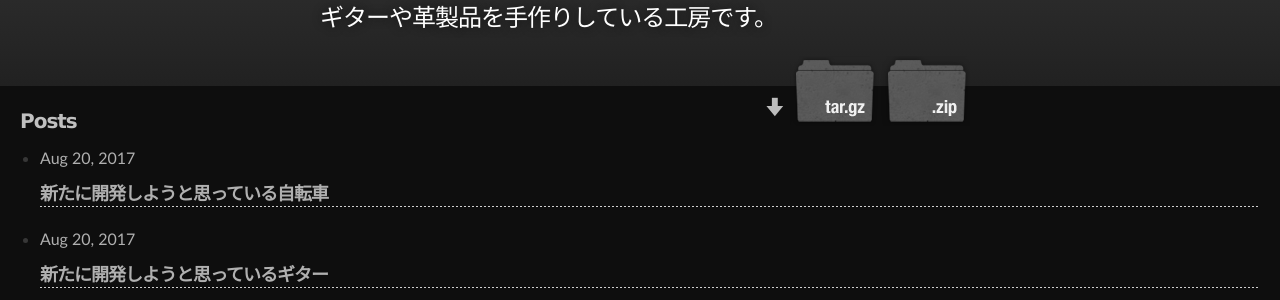
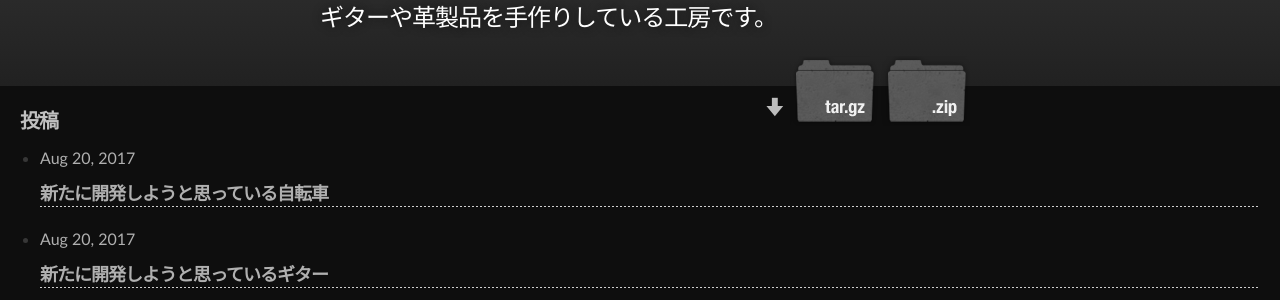
Before and after one commit to tsubakicraftjp/tsubakicraftjp.github.io, a Jekyll site: the page built from index.md, in a window 1280 px wide. Shown: the part 123-423 px from the top of the page. Built offline with Jekyll 4.4.1, drawn with Linux system fonts in a browser that asks for light colours.

```diff
--- a/_config.yml
+++ b/_config.yml
@@ -23,7 +23,8 @@ twitter_username: tsubaki_kougei
 github_username:  kazz12211
 show_downloads: true
 date-format: "%Y-%m-%d %H:%M"
-
+github:
+  repository_name: github.com/tsubakicraftjp
 google_analytics:
 # Build settings
 markdown: kramdown
--- a/_layouts/home.html
+++ b/_layouts/home.html
@@ -4,7 +4,7 @@ layout: default
 
 <div class="home">
 
-  <h1 class="page-heading">Posts</h1>
+  <h1 class="page-heading">投稿</h1>
 
   {{ content }}
 
```
